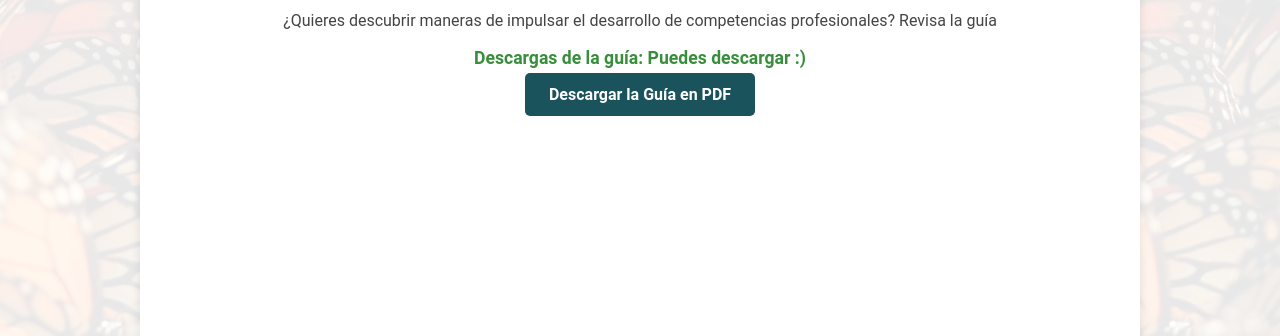
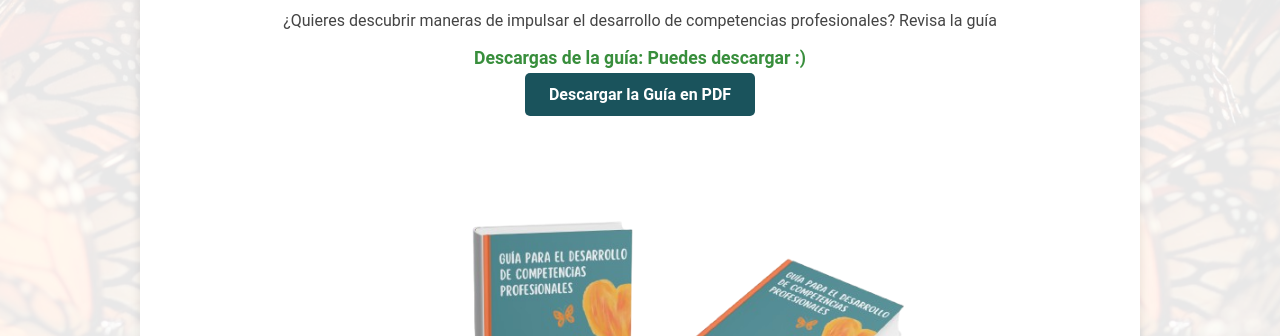
Before and after one commit to MccarthyJamil/Orientaci-nLaboral-main, a plain HTML site: page empleabilidad.html in a window 1280 px wide. Shown: the part 357-693 px from the top of the page. Drawn offline with Linux system fonts and the light colour scheme; no server answers; a web font is replaced by a local one.

Commit message:
Añadí_img_guía

```diff
--- a/css/style.css
+++ b/css/style.css
@@ -107,6 +107,27 @@ header {
     margin-bottom: 0px; /* Espacio entre el logo y el texto de copyright */
     margin-right: 5px;
     display: block;
+}
+
+/* Estilos para la imagen de previsualización de la Guía */
+
+/* Contenedor que centrará la imagen */
+.guide-image-container {
+    margin-top: 20px; /* Espacio entre el botón y la imagen */
+    text-align: center; /* Centra la imagen si es más estrecha que el contenedor */
+    width: 100%;
+    background-color: transparent;
+}
+
+/* Estilo para la imagen real */
+.guide-preview-image {
+    max-width: 600px; /* 🟢 TAMAÑO CLAVE: Define el ancho máximo deseado. Ajusta este valor. */
+    height: auto;
+    display: block; /* Asegura que la imagen sea un bloque para centrarla mejor */
+    margin: 0 auto; /* Centra la imagen horizontalmente */
+    border: none; /* Opcional: Un borde sutil para destacar la guía */
+    box-shadow: none;
+    background-color: transparent; /* Opcional: Una sombra para darle profundidad */
 }
 
 .header-container {
--- a/empleabilidad.html
+++ b/empleabilidad.html
@@ -34,6 +34,9 @@
                 <p class="contador-label">Descargas de la guía: <span id="contador-numero">0</span></p>
                 <a href="https://drive.google.com/file/d/1LaY7pPG2k0l00SfhhweuHUvU1sYNZKbz/view?usp=sharing" download id="download-button" class="button" target="_blank">Descargar la Guía en PDF</a>
             </div>
+            <div class="guide-image-container">
+    <img src="images/guiaimg.png" alt="Vista previa de la Guía de Empleabilidad" class="guide-preview-image">
+</div>
             <div class="spacer"></div>
             <div class="container consejos-container">
                 <h2 class="section-title">Consejos Clave para tu Desarrollo</h2>
```
Also changed, not shown: index.html (+0 -1 lines), images/guiaimg.png (added).
